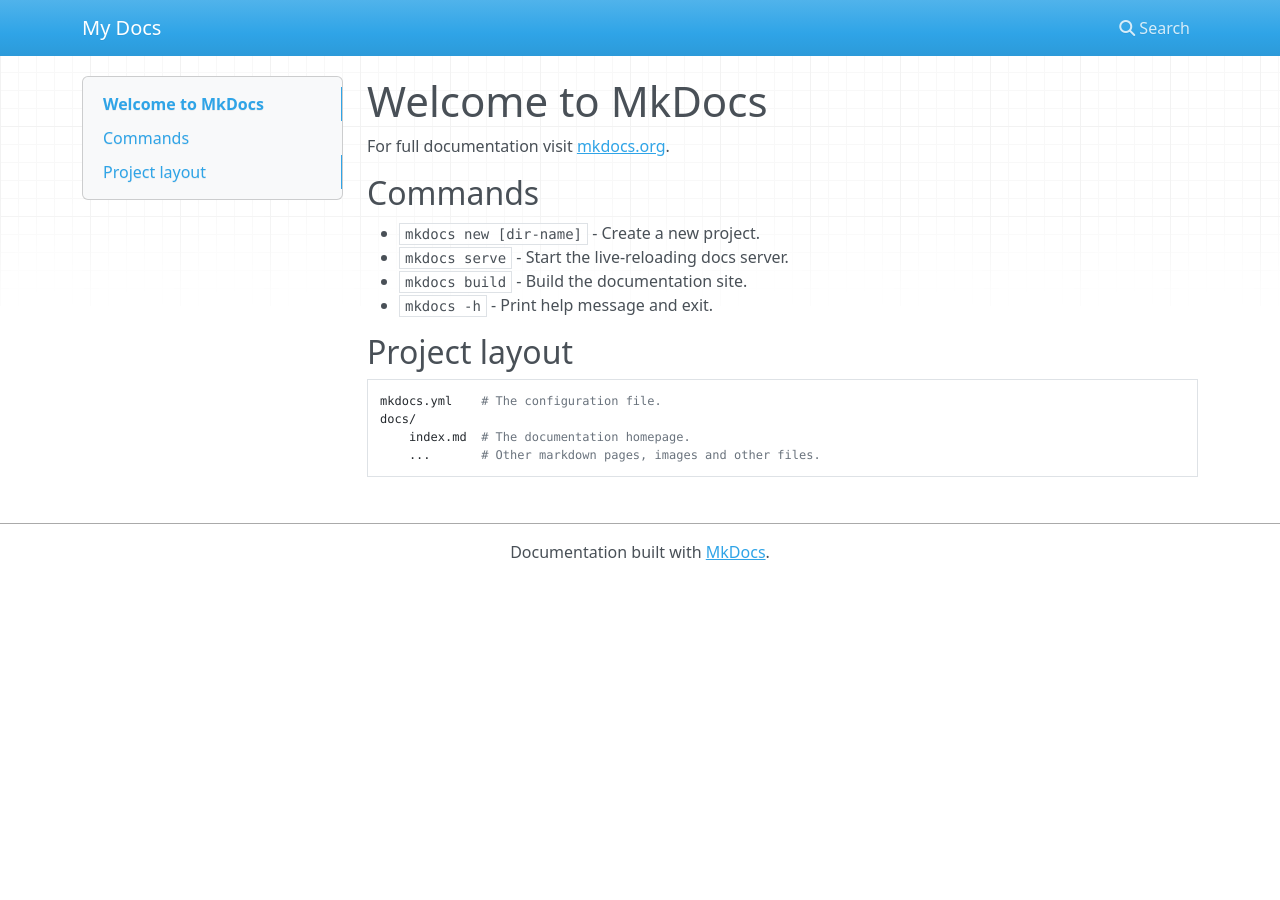
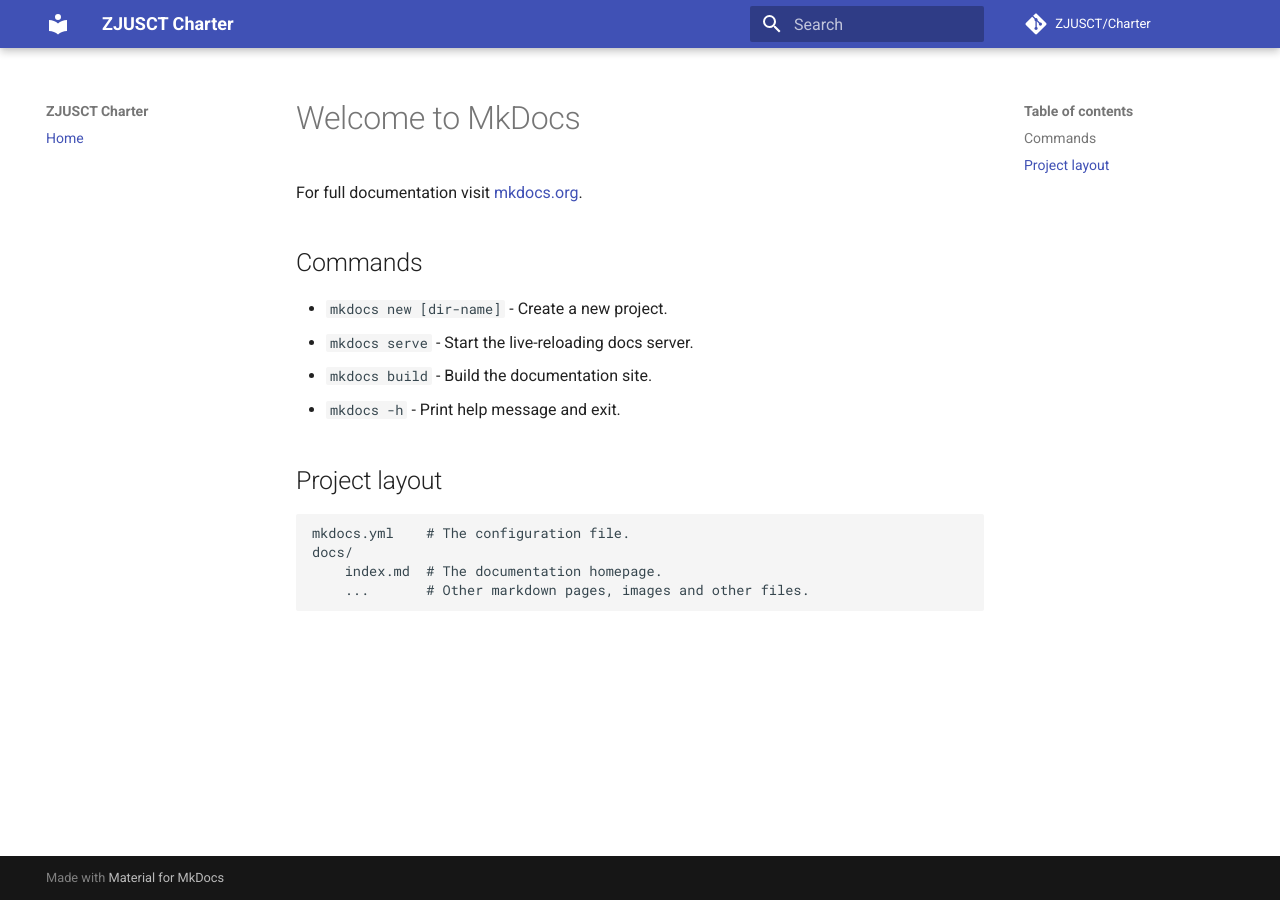
Before and after one commit to ZJUSCT/charter, an MkDocs documentation site: the page built from docs/index.md, in a window 1280 px wide. Built offline with MkDocs 1.6.1 and Material for MkDocs 9.7.7, drawn with Linux system fonts in a browser that asks for light colours; nearby versions of some CDN libraries; comment, search, counter and statistics services are not loaded.

Commit message:
Update mkdocs.yml

```diff
--- a/mkdocs.yml
+++ b/mkdocs.yml
@@ -1 +1,10 @@
-site_name: My Docs
+site_name: ZJUSCT Charter
+site_description: '浙江大学超算队章程'
+site_author: 'ZJUSCT'
+docs_dir: docs/
+repo_name: 'ZJUSCT/Charter'
+repo_url: 'https://github.com/ZJUSCT/Charter/edit/main/mkdocs.yml'
+nav:
+    - Home: index.md
+theme:
+  name: 'material'
```
